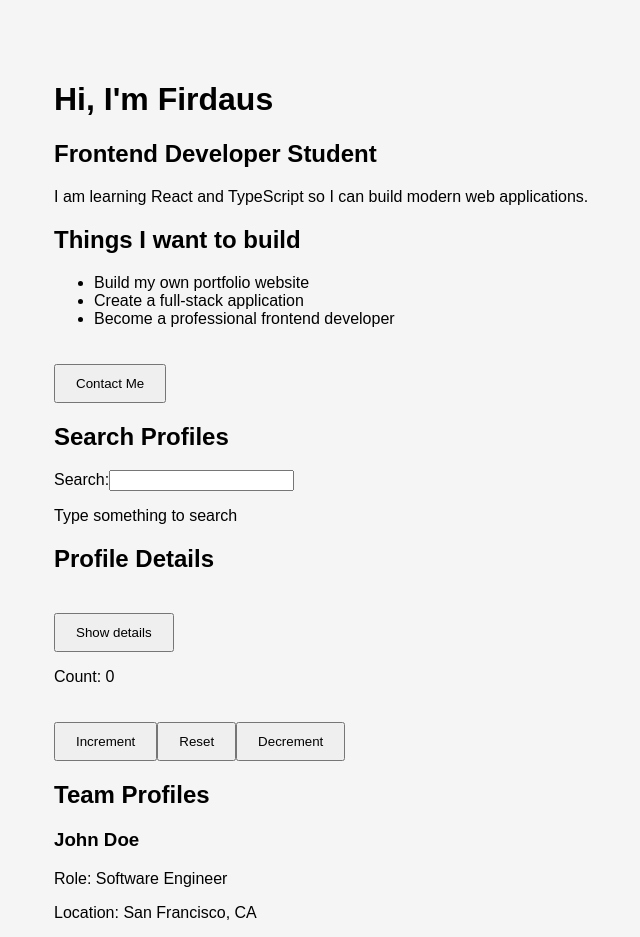
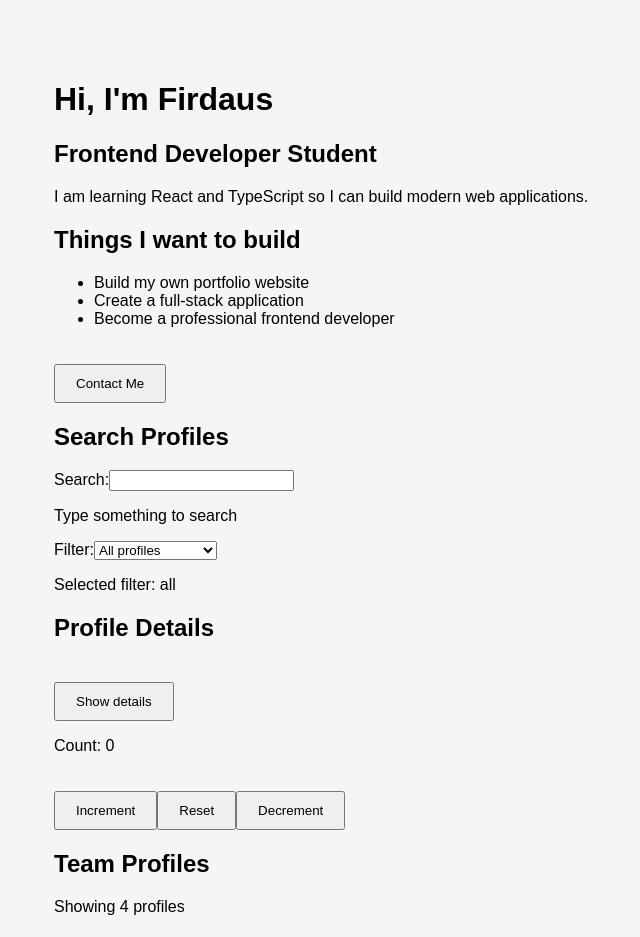
Before and after one commit to devproW/frontend_tutorial, a React (Vite) app in the folder my-first-react-app/: page / in a window 1280 px wide. Shown: the top 937 px of the page, without its empty margins (236-876 px from the left). Built offline with nearby package versions, Linux system fonts and the light colour scheme.

Commit message:
feat: Add controlled profile filter lesson

```diff
--- a/my-first-react-app/src/App.tsx
+++ b/my-first-react-app/src/App.tsx
@@ -6,6 +6,7 @@ import ProfileCard from "./components/ProfileCard";
 import ProfileDetails from "./components/ProfileDetails";
 import SearchBox from "./components/SearchBox";
 import { profiles, goal1, goal2, goal3 } from "./data/profiles";
+import ProfileFilter from "./components/ProfileFilter";
 
 function App() {
   const name = "Firdaus";
@@ -13,12 +14,11 @@ function App() {
   const description =
     "I am learning React and TypeScript so I can build modern web applications.";
   const [searchText, setSearchText] = useState("");
+  const [selectedFilter, setSelectedFilter] = useState("all");
   const normalizedSearchText = searchText.trim().toLowerCase();
   const hasSearchText = normalizedSearchText.length > 0;
   const filteredProfiles = profiles.filter((profile) => {
-    if (!hasSearchText) {
-      return true;
-    }
+    let matchesSearch = false;
 
     const searchableFields = [
       profile.name,
@@ -27,11 +27,50 @@ function App() {
       profile.favoriteTechnology,
     ];
 
-    return searchableFields.some((field) =>
+    matchesSearch = searchableFields.some((field) =>
       field.toLowerCase().includes(normalizedSearchText),
     );
+
+    if (!hasSearchText) {
+      matchesSearch = true;
+    }
+
+    let matchesFilter = false;
+
+    if (selectedFilter === "all") {
+      matchesFilter = true;
+    }
+    if (selectedFilter === "available") {
+      matchesFilter = profile.isAvailable;
+    }
+    if (selectedFilter === "remote") {
+      matchesFilter = profile.isRemote;
+    }
+    if (selectedFilter === "onsite") {
+      matchesFilter = !profile.isRemote;
+    }
+    if (selectedFilter === "react") {
+      matchesFilter = profile.favoriteTechnology.toLowerCase() === "react";
+    }
+    if (selectedFilter === "angular") {
+      matchesFilter = profile.favoriteTechnology.toLowerCase() === "angular";
+    }
+    if (selectedFilter === "vue") {
+      matchesFilter = profile.favoriteTechnology.toLowerCase() === "vue";
+    }
+    return matchesSearch && matchesFilter;
   });
   const hasFilteredProfiles = filteredProfiles.length > 0;
+  const profileLabel = filteredProfiles.length === 1 ? "profile" : "profiles";
+  const profileCount =
+    filteredProfiles.length > 0
+      ? `Showing ${filteredProfiles.length} ${profileLabel}`
+      : "No profiles found";
+  const handleClearFilters = () => {
+    setSelectedFilter("all");
+    setSearchText("");
+  };
+  const hasActiveFilter = selectedFilter !== "all" || hasSearchText;
 
   return (
     <div className="app">
@@ -44,10 +83,18 @@ function App() {
         goal3={goal3}
       />
       <SearchBox searchText={searchText} onSearchChange={setSearchText} />
+      <ProfileFilter
+        selectedFilter={selectedFilter}
+        onFilterChange={setSelectedFilter}
+      />
+      {hasActiveFilter && (
+        <button onClick={handleClearFilters}>Clear Filters</button>
+      )}
       <ProfileDetails />
       <Counter />
       <section>
         <h2>Team Profiles</h2>
+        <p>{profileCount}</p>
         {hasFilteredProfiles
           ? filteredProfiles.map((profile) => (
               <ProfileCard
@@ -62,7 +109,7 @@ function App() {
                 isRemote={profile.isRemote}
               />
             ))
-          : hasSearchText && <p>No profiles found.</p>}
+          : null}
       </section>
     </div>
   );
--- /dev/null
+++ b/my-first-react-app/src/components/ProfileFilter.tsx
@@ -0,0 +1,30 @@
+type ProfileFilterProps = {
+  selectedFilter: string;
+  onFilterChange: (value: string) => void;
+};
+
+const ProfileFilter = ({
+  selectedFilter,
+  onFilterChange,
+}: ProfileFilterProps) => {
+  const handleFilterChange = (event: React.ChangeEvent<HTMLSelectElement>) => {
+    onFilterChange(event.target.value);
+  };
+  return (
+    <section>
+      <label htmlFor="filter">Filter:</label>
+      <select id="filter" value={selectedFilter} onChange={handleFilterChange}>
+        <option value="all">All profiles</option>
+        <option value="available">Available profiles</option>
+        <option value="remote">Remote profiles</option>
+        <option value="onsite">On-site profiles</option>
+        <option value="react">React profiles</option>
+        <option value="angular">Angular profiles</option>
+        <option value="vue">Vue profiles</option>
+      </select>
+      <p>Selected filter: {selectedFilter}</p>
+    </section>
+  );
+};
+
+export default ProfileFilter;
```
Also changed, not shown: 1 other file (tests, documents, lock files or other folders).
